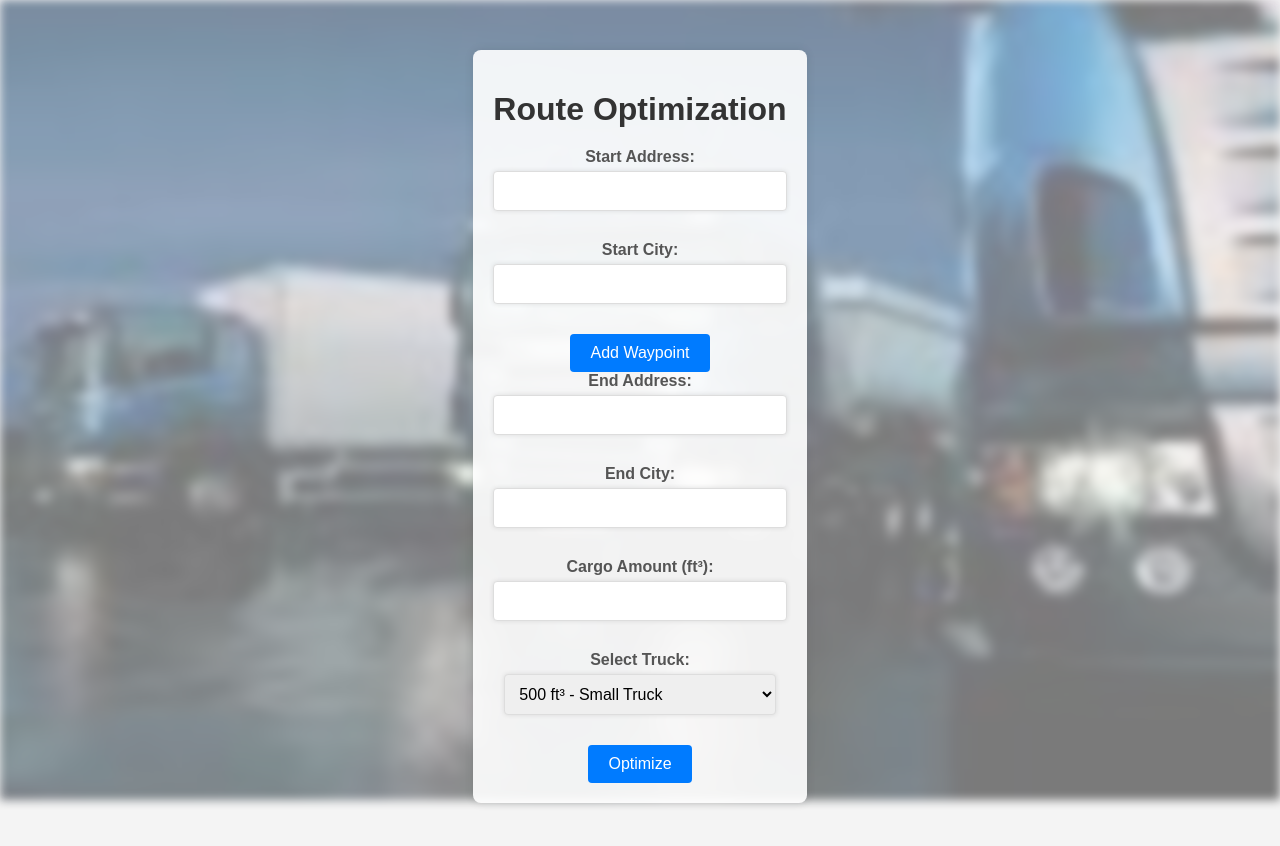
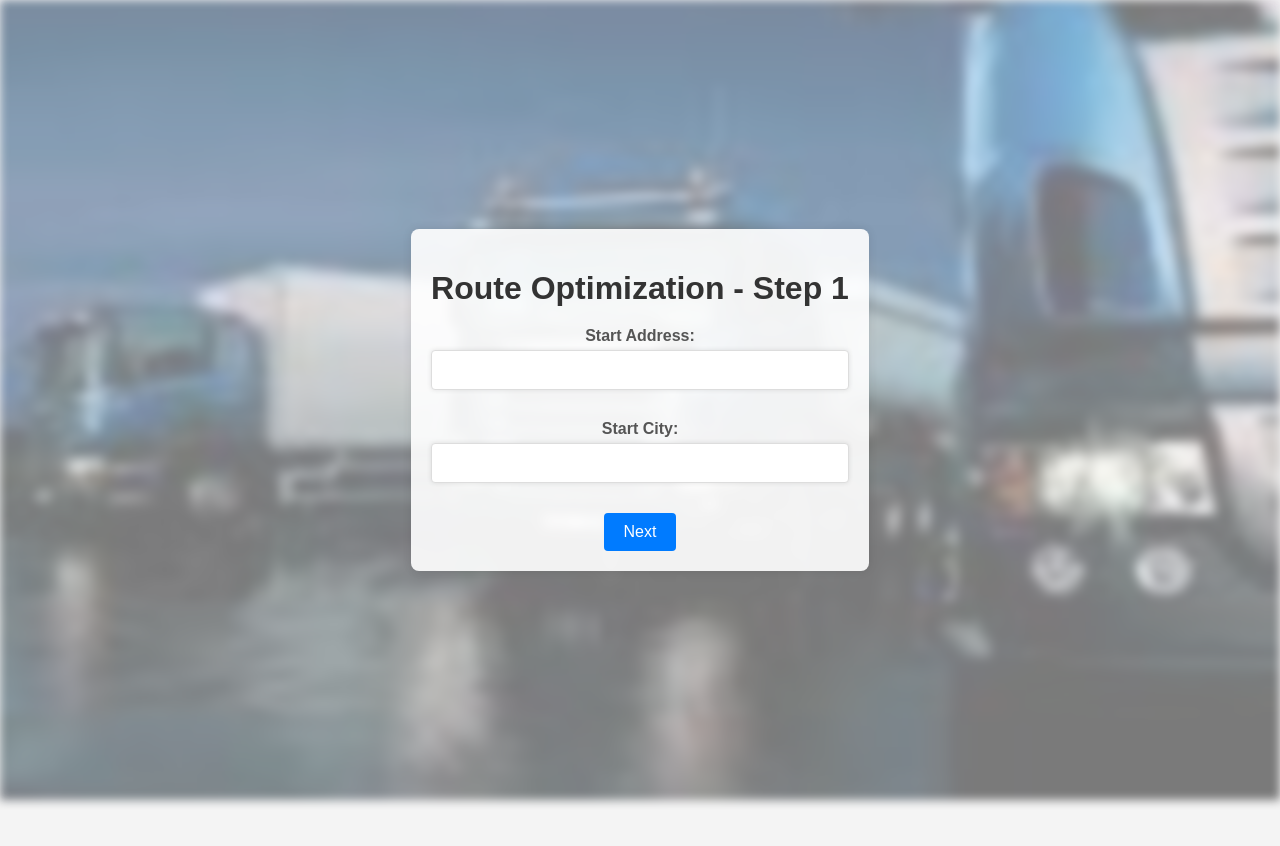
Before and after one commit to leoyang812/SkibidiSigma, a website: page public/index.html in a window 1280 px wide. After the commit the page ends 800 px from the top, so only its background shows below. Drawn offline with Linux system fonts and the light colour scheme.

Commit message:
Update index.html

```diff
--- a/public/index.html
+++ b/public/index.html
@@ -3,14 +3,14 @@
 <head>
     <meta charset="UTF-8">
     <meta name="viewport" content="width=device-width, initial-scale=1.0">
-    <title>Route Optimization</title>
+    <title>Route Optimization - Step 1</title>
     <link rel="stylesheet" href="styles.css">
 </head>
 <body>
     <div class="cover"></div>
     <div class="container">
-        <h1>Route Optimization</h1>
-        <form id="optimization-form">
+        <h1>Route Optimization - Step 1</h1>
+        <form action="step2.html" method="GET">
             <div class="form-group">
                 <label for="start-address">Start Address:</label>
                 <input type="text" id="start-address" name="start-address" required>
@@ -19,33 +19,8 @@
                 <label for="start-city">Start City:</label>
                 <input type="text" id="start-city" name="start-city" required>
             </div>
-            <div id="waypoints">
-                <!-- Waypoints will be added here -->
-            </div>
-            <button type="button" onclick="addWaypoint()">Add Waypoint</button>
-            <div class="form-group">
-                <label for="end-address">End Address:</label>
-                <input type="text" id="end-address" name="end-address" required>
-            </div>
-            <div class="form-group">
-                <label for="end-city">End City:</label>
-                <input type="text" id="end-city" name="end-city" required>
-            </div>
-            <div class="form-group">
-                <label for="cargo">Cargo Amount (ft³):</label>
-                <input type="number" id="cargo" name="cargo" required>
-            </div>
-            <div class="form-group">
-                <label for="truck">Select Truck:</label>
-                <select id="truck" name="truck" required>
-                    <option value="500">500 ft³ - Small Truck</option>
-                    <option value="1000">1000 ft³ - Medium Truck</option>
-                    <option value="2000">2000 ft³ - Large Truck</option>
-                </select>
-            </div>
-            <button type="submit">Optimize</button>
+            <button type="submit">Next</button>
         </form>
     </div>
-    <script src="scripts.js"></script>
 </body>
 </html>
```
